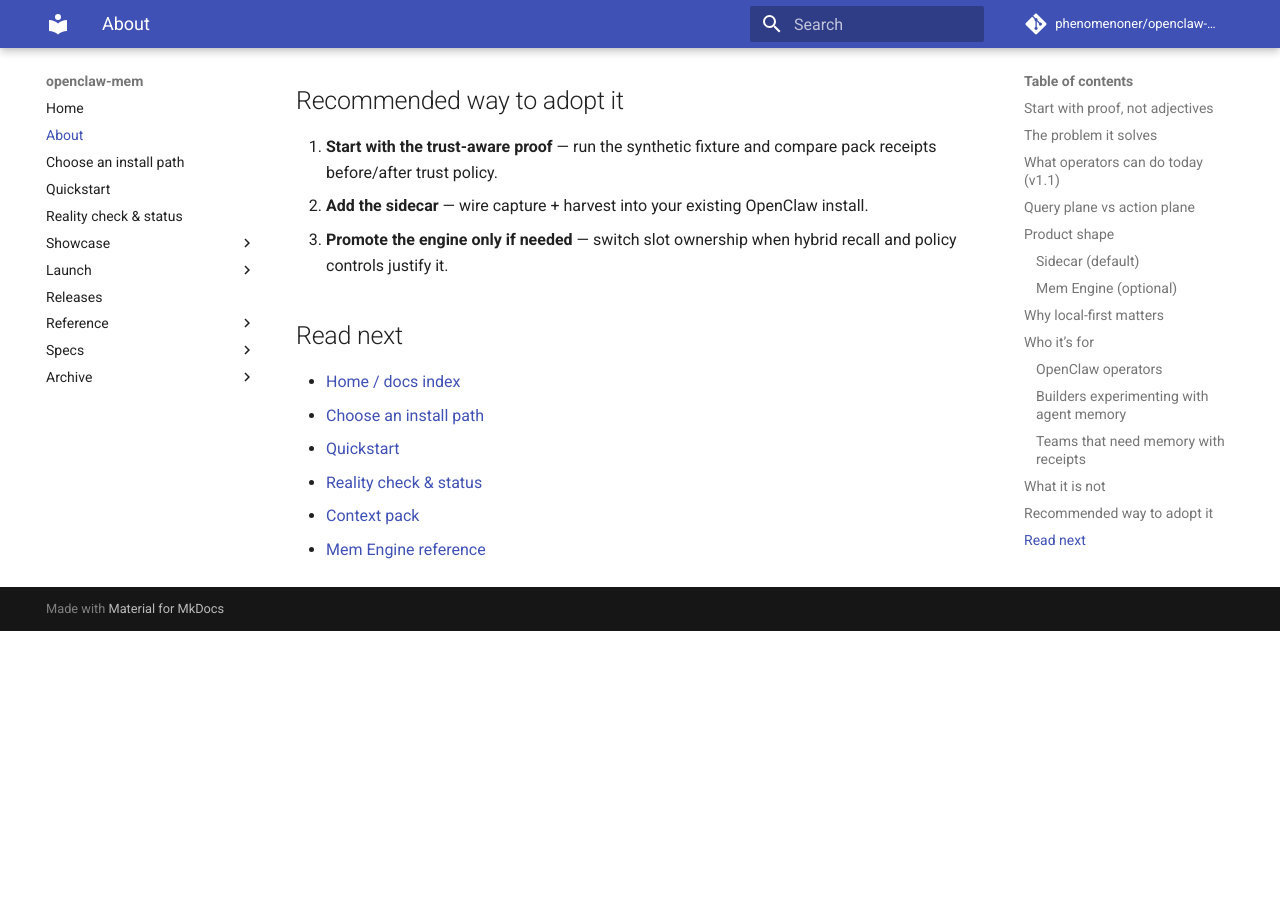
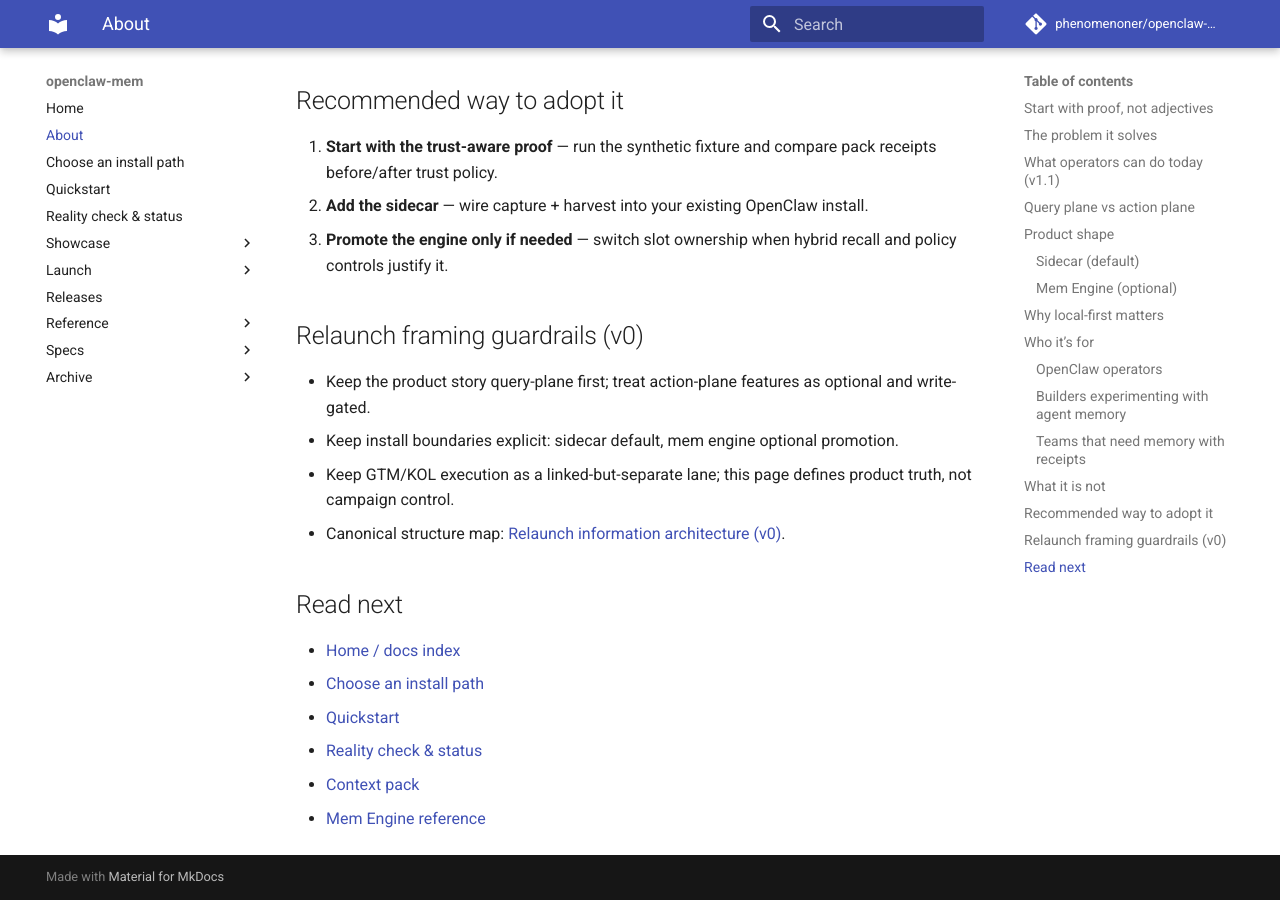
Before and after one commit to phenomenoner/openclaw-mem, an MkDocs documentation site: the page built from docs/about.md, in a window 1280 px wide and 900 px high, scrolled down 3694 px. Built offline with MkDocs 1.6.1 and Material for MkDocs 9.7.7, drawn with Linux system fonts in a browser that asks for light colours; comment, search, counter and statistics services are not loaded; before the commit the page ends 4325 px from its top, so only the background shows below that.

Commit message:
docs: add relaunch IA map and align README/docs/about entry points

```diff
--- a/docs/about.md
+++ b/docs/about.md
@@ -130,6 +130,13 @@
 2. **Add the sidecar** — wire capture + harvest into your existing OpenClaw install.
 3. **Promote the engine only if needed** — switch slot ownership when hybrid recall and policy controls justify it.
 
+## Relaunch framing guardrails (v0)
+
+- Keep the product story query-plane first; treat action-plane features as optional and write-gated.
+- Keep install boundaries explicit: sidecar default, mem engine optional promotion.
+- Keep GTM/KOL execution as a linked-but-separate lane; this page defines product truth, not campaign control.
+- Canonical structure map: [Relaunch information architecture (v0)](launch/relaunch-information-architecture-v0.md).
+
 ## Read next
 
 - [Home / docs index](index.md)
```
Also changed, not shown: README.md (+2 -0 lines), docs/index.md (+2 -0 lines), docs/launch/relaunch-information-architecture-v0.md (added, +50 -0 lines).
